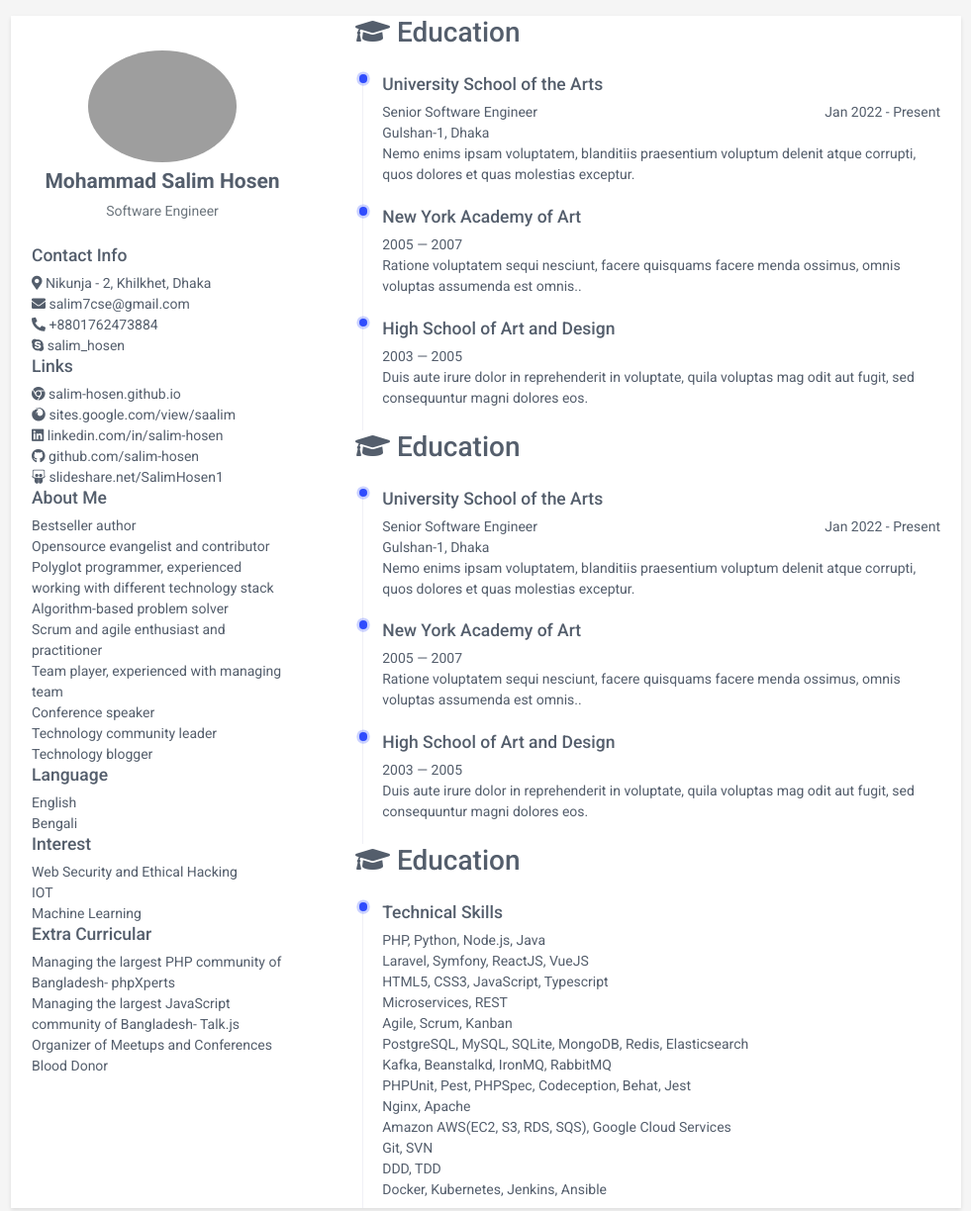
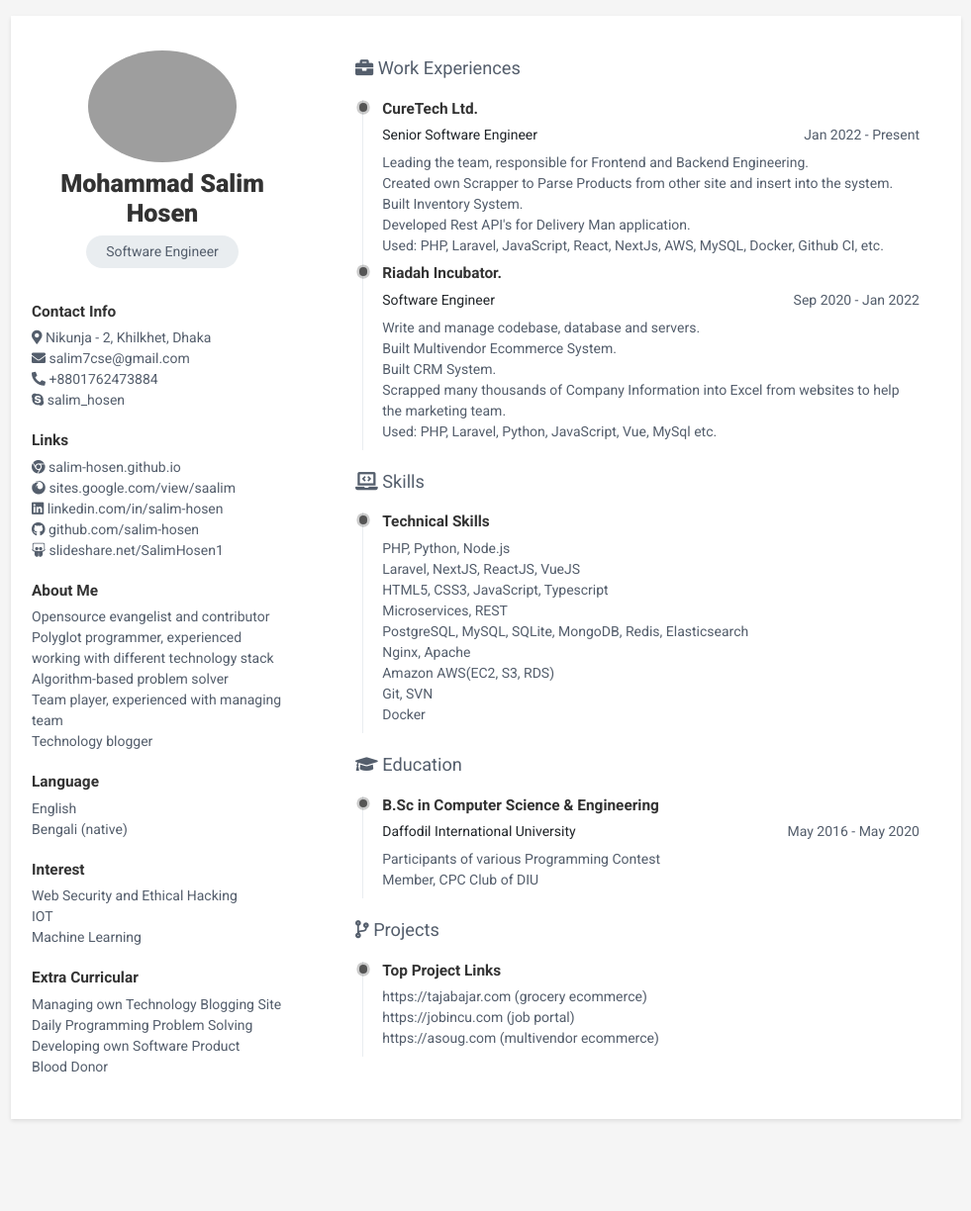
Before and after one commit to salim-hosen/salim-hosen.github.io, a plain HTML site: page cv.html in a window 1280 px wide. Shown: the whole page at 99% size, without its empty margins (149-1130 px from the left). After the commit the page ends 1147 px from the top, so only its background shows below. Drawn offline with Linux system fonts and the light colour scheme; grey boxes are pictures that could not be loaded.

Commit message:
web resume done

```diff
--- a/css/resume.css
+++ b/css/resume.css
@@ -110,34 +110,59 @@ a:hover {
 }
 
 
-.h1{
 
+.h1 {
+  font-size: 2.5rem;
 }
 
-.h2{
-
+.h2 {
+  font-size: 2rem;
 }
 
-.h3{
-
+.h3 {
+  font-size: 1.75rem;
 }
 
-.h4{
-
+.h4 {
+  font-size: 1.3rem;
 }
 
-.h5{
+.h5 {
+  font-size: 1.1rem;
+  font-weight: bold;
+  color: #333;
+}
 
+.h6 {
+  font-size: 1rem;
+}
+
+p {
+  margin-top: 0;
+  margin-bottom: 1rem;
+}
+
+.my-name{
+  font-size: 1.8rem;
+  font-weight: 600;
+  color: #333;
+}
+
+.my-name a{
+  display: block;
+  text-decoration: none;
+  color: #333;
+  font-weight: 800;
 }
 
 
 .timeline {
-  margin-top: 1.8125rem;
+  margin-top: 1.5rem;
   padding-left: 0.5rem;
 }
 
 .timeline__item {
-  border-left-color: #F0F0F6;
+  border-left-color: #E9EDF0;
   border-left-width: 1px;
   border-left-style: solid;
   padding-bottom: 0.5625rem;
@@ -147,12 +172,19 @@ a:hover {
 
 .timeline__item::before {
   content: '';
-  background-color: #304CFD;
-  box-shadow: 0 0 0 0.1875rem rgba(48, 76, 253, 0.25);
+  background-color: #555;
+  box-shadow: 0 0 0 0.1875rem rgb(0 0 0 / 20%);
   border-radius: 50%;
   position: absolute;
-  top: 0;
+  top: 3px;
   left: -0.3125rem;
   height: 0.625rem;
   width: 0.625rem;
 }
+
+.designation{
+  background: #E9EDF0;
+  border-radius: 20px;
+  padding: 6px 20px;
+  display: inline-block;
+}
--- a/cv.html
+++ b/cv.html
@@ -43,23 +43,25 @@
 
     <div id="app">
         <div class="row">
-            <aside class="col-md-4">
+            <aside class="col-md-4 ">
 
                 <div class="p-4">
 
                     <div class="d-flex flex-column align-items-center py-3">
                         <img src="https://bootdey.com/img/Content/avatar/avatar7.png" alt="Admin" class="rounded-circle" width="150">
                         <div class="text-center my-2">
-                            <h4 class="fw-bold">Mohammad Salim Hosen</h4>
-                            <p class="text-secondary mb-1">Software Engineer</p>
+                            <h1 class="my-name">
+                                <a href="http://salim-hosen.github.io" target="_blank">Mohammad Salim Hosen</a>
+                            </h1>
+                            <p class="designation">Software Engineer</p>
                         </div>
                     </div>
 
-                    <div>
-                        <h5>Contact Info</h5>
+                    <div class="mb-4">
+                        <h1 class="h5">Contact Info</h1>
                         <ul class="list-unstyled">
                             <li>
-                                <a href="https://goo.gl/maps/wmkv3JWHkesfSJnv5">
+                                <a href="https://goo.gl/maps/wmkv3JWHkesfSJnv5" target="_blank">
                                     <i class="fas fa-map-marker-alt"></i>
                                     Nikunja - 2, Khilkhet, Dhaka
                                 </a>
@@ -77,75 +79,72 @@
                                 </a>
                             </li>
                             <li>
-                                <a href="tel: +8801762473884">
+                                <a href="skype:salim_hosen?chat">
                                     <i class="fab fa-skype"></i>
                                     salim_hosen
                                 </a>
                             </li>
                         </ul>
                     </div>
-                    <div>
-                        <h5>Links</h5>
+                    <div class="mb-4">
+                        <h1 class="h5">Links</h1>
                         <ul class="list-unstyled">
                             <li>
-                                <a href="salim-hosen.github.io">
+                                <a href="http://salim-hosen.github.io" target="_blank">
                                     <i class="fab fa-chrome"></i>
                                     salim-hosen.github.io
                                 </a>
                             </li>
                             <li>
-                                <a href="https://sites.google.com/view/saalim">
+                                <a href="https://sites.google.com/view/saalim" target="_blank">
                                     <i class="fab fa-firefox"></i>
                                     sites.google.com/view/saalim
                                 </a>
                             </li>
                             <li>
-                                <a href="https://www.linkedin.com/in/salim-hosen/">
+                                <a href="https://www.linkedin.com/in/salim-hosen/" target="_blank">
                                     <i class="fab fa-linkedin"></i>
                                     linkedin.com/in/salim-hosen
                                 </a>
                             </li>
                             <li>
-                                <a href="https://github.com/salim-hosen">
+                                <a href="https://github.com/salim-hosen" target="_blank">
                                     <i class="fab fa-github"></i>
                                     github.com/salim-hosen
                                 </a>
                             </li>
                             <li>
-                                <a href="https://www.slideshare.net/SalimHosen1">
+                                <a href="https://www.slideshare.net/SalimHosen1" target="_blank">
                                     <i class="fab fa-slideshare"></i>
                                     slideshare.net/SalimHosen1
                                 </a>
                             </li>
                         </ul>
                     </div>
-                    <div>
-                        <h5>About Me</h5>
+                    <div class="mb-4">
+                        <h1 class="h5">About Me</h1>
                         <ul class="list-unstyled">
-                            <li>Bestseller author</li>
                             <li>Opensource evangelist and contributor</li>
                             <li>Polyglot programmer, experienced working with different technology stack</li>
                             <li>Algorithm-based problem solver</li>
-                            <li>Scrum and agile enthusiast and practitioner</li>
+                            <!-- <li>Scrum and agile enthusiast and practitioner</li> -->
                             <li>Team player, experienced with managing team</li>
-                            <li>Conference speaker</li>
-                            <li>Technology community leader</li>
                             <li>Technology blogger</li>
                         </ul>
                     </div>
-                    <div>
-                        <h5>Language</h5>
+                    <div class="mb-4">
+                        <h1 class="h5">Language</h1>
                         <ul class="list-unstyled">
                             <li>
                                 English
                             </li>
                             <li>
-                                Bengali
+                                Bengali (native)
                             </li>
                         </ul>
                     </div>
-                    <div>
-                        <h5>Interest</h5>
+                    <div class="mb-4">
+                        <h1 class="h5">Interest</h1>
                         <ul class="list-unstyled">
                             <li>
                                 Web Security and Ethical Hacking
@@ -158,115 +157,143 @@
                             </li>
                         </ul>
                     </div>
-                    <div>
-                        <h5>Extra Curricular</h5>
+                    <div class="mb-4">
+                        <h1 class="h5">Extra Curricular</h1>
                         <ul class="list-unstyled">
-                            <li>Managing the largest PHP community of Bangladesh- <a href="https://web.facebook.com/groups/pxperts">phpXperts</a></li>
-                            <li>Managing the largest JavaScript community of Bangladesh- <a href="https://www.facebook.com/groups/talkjs.net">Talk.js</a></li>
-                            <li>Organizer of Meetups and Conferences</li>
+                            <li>Managing own Technology Blogging Site</li>
+                            <li>Daily Programming Problem Solving</li>
+                            <li>Developing own Software Product</li>
                             <li>Blood Donor</li>
                         </ul>
                     </div>
                 </div>
 
             </aside>
-            <main class="col-md-8">
-                <section class="qualification-area">
+            <main class="col-md-8 py-5">
+                <section class="qualification-area pe-4">
                     <div class="container-fluid">
 
-                        <div class="experience-section">
-                            <h2>
+                        <div class="experience-section mb-4">
+                            <h2 class="h4 fw-normal">
+                                <i class="fas fa-briefcase"></i>
+                                Work Experiences
+                            </h2>
+                            <div class="timeline">
+                                <!-- Item -->
+                                <article class="timeline__item">
+                                    <h3 class="h5">CureTech Ltd.</h3>
+                                    <div class="mb-2">
+                                        <div class="d-flex justify-content-between">
+                                            <span class="text-dark">Senior Software Engineer</span>
+                                            <span>Jan 2022 - Present</span>
+                                        </div>
+                                        <!-- <div>Gulshan-1, Dhaka</div> -->
+                                    </div>
+                                    <ul>
+                                        <li>
+                                            Leading the team, responsible for Frontend and Backend Engineering.
+                                        </li>
+                                        <li>Created own Scrapper to Parse Products from other site and insert into the system.</li>
+                                        <li>Built Inventory System.</li>
+                                        <li>Developed Rest API's for Delivery Man application.</li>
+                                        <li>
+                                            Used: PHP, Laravel, JavaScript, React, NextJs, AWS, MySQL, Docker,
+                                            Github CI, etc.
+                                        </li>
+                                    </ul>
+                                </article>
+                                <!-- Item -->
+                                <article class="timeline__item">
+                                    <h3 class="h5">Riadah Incubator.</h3>
+                                    <div class="mb-2">
+                                        <div class="d-flex justify-content-between">
+                                            <span class="text-dark">Software Engineer</span>
+                                            <span>Sep 2020 - Jan 2022</span>
+                                        </div>
+                                        <!-- <div>Gulshan-1, Dhaka</div> -->
+                                    </div>
+                                    <ul>
+                                        <li>
+                                            Write and manage codebase, database and servers.
+                                        </li>
+                                        <li>Built Multivendor Ecommerce System.</li>
+                                        <li>Built CRM System.</li>
+                                        <li>Scrapped many thousands of Company Information into Excel from websites to help the marketing team.</li>
+                                        <li>
+                                            Used: PHP, Laravel, Python, JavaScript, Vue, MySql etc.
+                                        </li>
+                                    </ul>
+                                </article>
+                            </div>
+                        </div>
+
+                        <div class="skill-section mb-4">
+                            <h2 class="h4 fw-normal">
+                                <i class="fas fa-laptop-code"></i>
+                                Skills
+                            </h2>
+                            <div class="timeline">
+                                <!-- Item -->
+                                <article class="timeline__item">
+                                    <h3 class="h5">Technical Skills</h3>
+                                    <ul>
+                                        <li>PHP, Python, Node.js</li>
+                                        <li>Laravel, NextJS, ReactJS, VueJS</li>
+                                        <li>HTML5, CSS3, JavaScript, Typescript</li>
+                                        <li>Microservices, REST</li>
+                                        <li>PostgreSQL, MySQL, SQLite, MongoDB, Redis, Elasticsearch</li>
+                                        <!-- <li>Kafka, Beanstalkd, IronMQ, RabbitMQ</li> -->
+                                        <li>Nginx, Apache</li>
+                                        <li>Amazon AWS(EC2, S3, RDS)</li>
+                                        <li>Git, SVN</li>
+                                        <li>Docker</li>
+                                    </ul>
+                                </article>
+                            </div>
+                        </div>
+
+                        <div class="education-section mb-4">
+                            <h2 class="h4 fw-normal">
                                 <i class="fas fa-graduation-cap"></i>
                                 Education
                             </h2>
                             <div class="timeline">
                                 <!-- Item -->
                                 <article class="timeline__item">
-                                    <h5 class="title title--h5 timeline__title">University School of the Arts</h5>
-                                    <div>
+                                    <h3 class="h5">B.Sc in Computer Science & Engineering</h3>
+                                    <div class="mb-2">
                                         <div class="d-flex justify-content-between">
-                                            <span>Senior Software Engineer</span>
-                                            <span>Jan 2022 - Present</span>
+                                            <span class="text-dark">Daffodil International University</span>
+                                            <span>May 2016 - May 2020</span>
                                         </div>
-                                        <div>Gulshan-1, Dhaka</div>
                                     </div>
-                                    <p class="timeline__description">Nemo enims ipsam voluptatem, blanditiis praesentium voluptum delenit atque corrupti, quos dolores et quas molestias exceptur.</p>
-                                </article>
-
-                                <!-- Item -->
-                                <article class="timeline__item">
-                                    <h5 class="title title--h5 timeline__title">New York Academy of Art</h5>
-                                    <span class="timeline__period">2005 — 2007</span>
-                                    <p class="timeline__description">Ratione voluptatem sequi nesciunt, facere quisquams facere menda ossimus, omnis voluptas assumenda est omnis..</p>
-                                </article>
-
-                                <!-- Item -->
-                                <article class="timeline__item">
-                                    <h5 class="title title--h5 timeline__title">High School of Art and Design</h5>
-                                    <span class="timeline__period">2003 — 2005</span>
-                                    <p class="timeline__description">Duis aute irure dolor in reprehenderit in voluptate, quila voluptas  mag odit aut fugit, sed consequuntur magni dolores eos.</p>
+                                    <ul>
+                                        <li>Participants of various Programming Contest</li>
+                                        <li>Member, CPC Club of DIU</li>
+                                    </ul>
                                 </article>
                             </div>
                         </div>
 
-                        <div class="education-section">
-                            <h2>
-                                <i class="fas fa-graduation-cap"></i>
-                                Education
+                        <div class="education-section mb-4">
+                            <h2 class="h4 fw-normal">
+                                <i class="fas fa-code-branch"></i>
+                                Projects
                             </h2>
                             <div class="timeline">
                                 <!-- Item -->
                                 <article class="timeline__item">
-                                    <h5 class="title title--h5 timeline__title">University School of the Arts</h5>
-                                    <div>
-                                        <div class="d-flex justify-content-between">
-                                            <span>Senior Software Engineer</span>
-                                            <span>Jan 2022 - Present</span>
-                                        </div>
-                                        <div>Gulshan-1, Dhaka</div>
-                                    </div>
-                                    <p class="timeline__description">Nemo enims ipsam voluptatem, blanditiis praesentium voluptum delenit atque corrupti, quos dolores et quas molestias exceptur.</p>
-                                </article>
-
-                                <!-- Item -->
-                                <article class="timeline__item">
-                                    <h5 class="title title--h5 timeline__title">New York Academy of Art</h5>
-                                    <span class="timeline__period">2005 — 2007</span>
-                                    <p class="timeline__description">Ratione voluptatem sequi nesciunt, facere quisquams facere menda ossimus, omnis voluptas assumenda est omnis..</p>
-                                </article>
-
-                                <!-- Item -->
-                                <article class="timeline__item">
-                                    <h5 class="title title--h5 timeline__title">High School of Art and Design</h5>
-                                    <span class="timeline__period">2003 — 2005</span>
-                                    <p class="timeline__description">Duis aute irure dolor in reprehenderit in voluptate, quila voluptas  mag odit aut fugit, sed consequuntur magni dolores eos.</p>
-                                </article>
-                            </div>
-                        </div>
-
-                        <div class="education-section">
-                            <h2>
-                                <i class="fas fa-graduation-cap"></i>
-                                Education
-                            </h2>
-                            <div class="timeline">
-                                <!-- Item -->
-                                <article class="timeline__item">
-                                    <h5 class="title title--h5 timeline__title">Technical Skills</h5>
+                                    <h3 class="h5">Top Project Links</h3>
                                     <ul>
-                                        <li>PHP, Python, Node.js, Java</li>
-                                        <li>Laravel, Symfony, ReactJS, VueJS</li>
-                                        <li>HTML5, CSS3, JavaScript, Typescript</li>
-                                        <li>Microservices, REST</li>
-                                        <li>Agile, Scrum, Kanban</li>
-                                        <li>PostgreSQL, MySQL, SQLite, MongoDB, Redis, Elasticsearch</li>
-                                        <li>Kafka, Beanstalkd, IronMQ, RabbitMQ</li>
-                                        <li>PHPUnit, Pest, PHPSpec, Codeception, Behat, Jest</li>
-                                        <li>Nginx, Apache</li>
-                                        <li>Amazon AWS(EC2, S3, RDS, SQS), Google Cloud Services</li>
-                                        <li>Git, SVN</li>
-                                        <li>DDD, TDD</li>
-                                        <li>Docker, Kubernetes, Jenkins, Ansible</li>
+                                        <li>
+                                            <a href="https://tajabajar.com" target="_blank">https://tajabajar.com (grocery ecommerce)</a>
+                                        </li>
+                                        <li>
+                                            <a href="https://jobincu.com" target="_blank">https://jobincu.com (job portal)</a>
+                                        </li>
+                                        <li>
+                                            <a href="https://asoug.com" target="_blank">https://asoug.com (multivendor ecommerce)</a>
+                                        </li>
                                     </ul>
                                 </article>
                             </div>
```
Also changed, not shown: index.html (+5 -0 lines).
